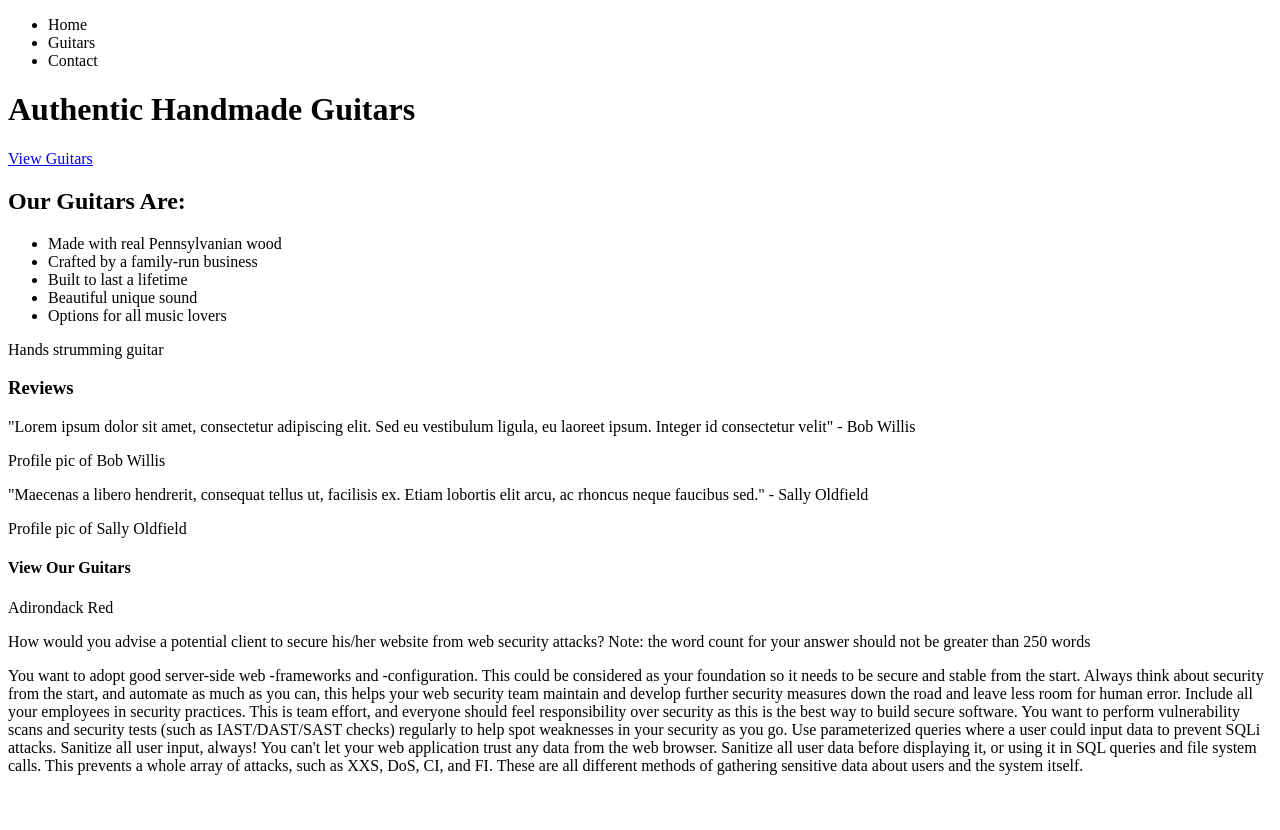
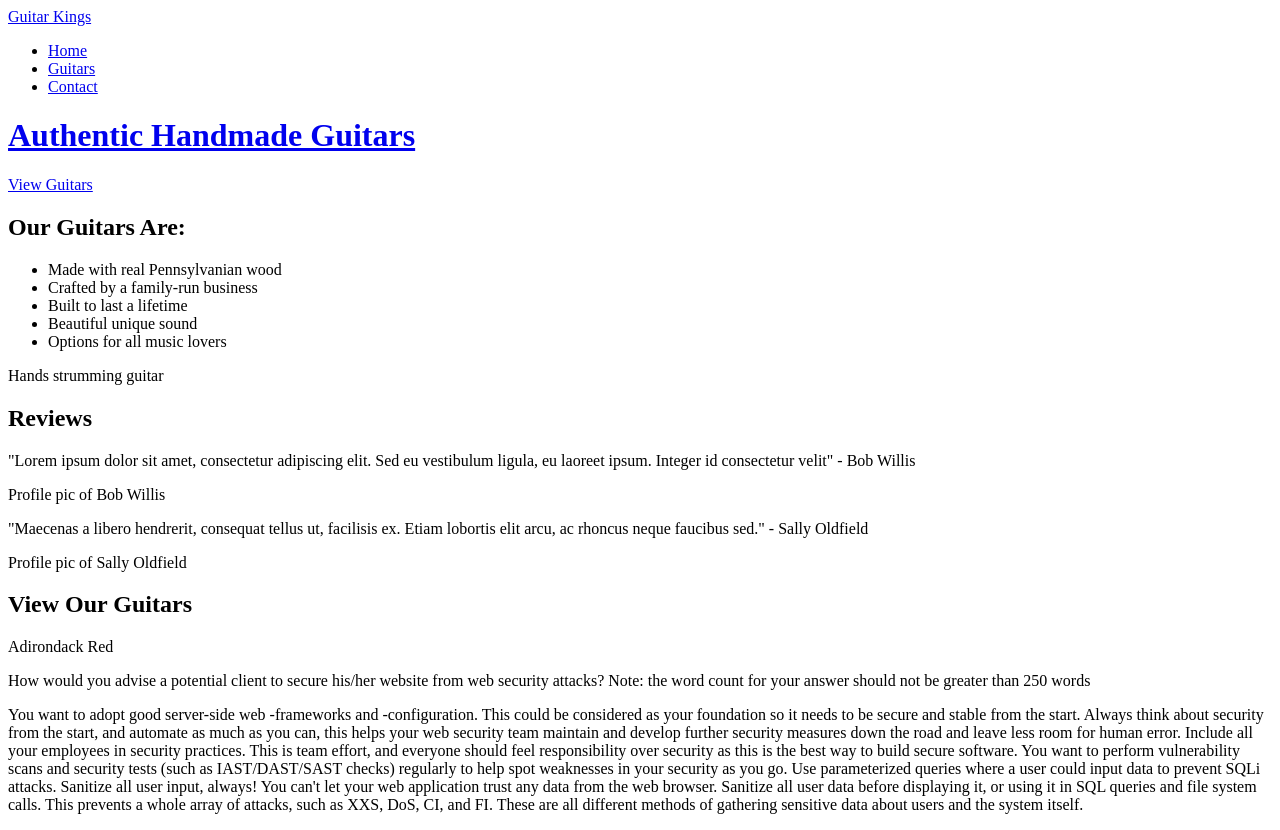
Before and after one commit to Noroff-FEU-Assignments/cross-course-project-Pockitt, a plain HTML site: page index.html in a window 1280 px wide. Before the commit the page ends 800 px from the top, so only its background shows below. Drawn offline with Linux system fonts and the light colour scheme.

Commit message:
changed h* numbers

```diff
--- a/index.html
+++ b/index.html
@@ -4,11 +4,12 @@
     <title>Guitar Kings</title>
   </head>
   <header>
+    <a href="index.html">Guitar Kings</a>
     <nav>
     <ul>
-      <li>Home</li>
-      <li>Guitars</li>
-      <li>Contact</li>
+      <li><a href="index.html">Home</li>
+      <li><a href="guitars.html">Guitars</li>
+      <li><a href="contact.html">Contact</li>
     </ul>
   </nav></header>
   <body>
@@ -23,15 +24,16 @@
       <li>Options for all music lovers</li>
     </ul>
     <p>Hands strumming guitar</p>
-    <h3>Reviews</h3>
+    <h2>Reviews</h2>
     <p>"Lorem ipsum dolor sit amet, consectetur adipiscing elit. Sed eu vestibulum ligula, eu laoreet ipsum. Integer id consectetur velit" - Bob Willis</p>
     <p>Profile pic of Bob Willis</p>
     <p>"Maecenas a libero hendrerit, consequat tellus ut, facilisis ex. Etiam lobortis elit arcu, ac rhoncus neque faucibus sed." - Sally Oldfield</p>
     <p>Profile pic of Sally Oldfield</p>
-    <h4>View Our Guitars</h4>
+    <h2>View Our Guitars</h2>
     <p>Adirondack Red</p>
   </body>
 </html>
+
 <p id="web-security-question">How would you advise a potential client to secure his/her website from web security attacks? Note: the word count for your answer should not be greater than 250 words</p>
 <p id="web-security-answer">You want to adopt good server-side web -frameworks and -configuration. This could be considered as your foundation so it needs to be secure and stable from the start.
   Always think about security from the start, and automate as much as you can, this helps your web security team maintain and develop further security measures down the road and leave less room for human error.
```
